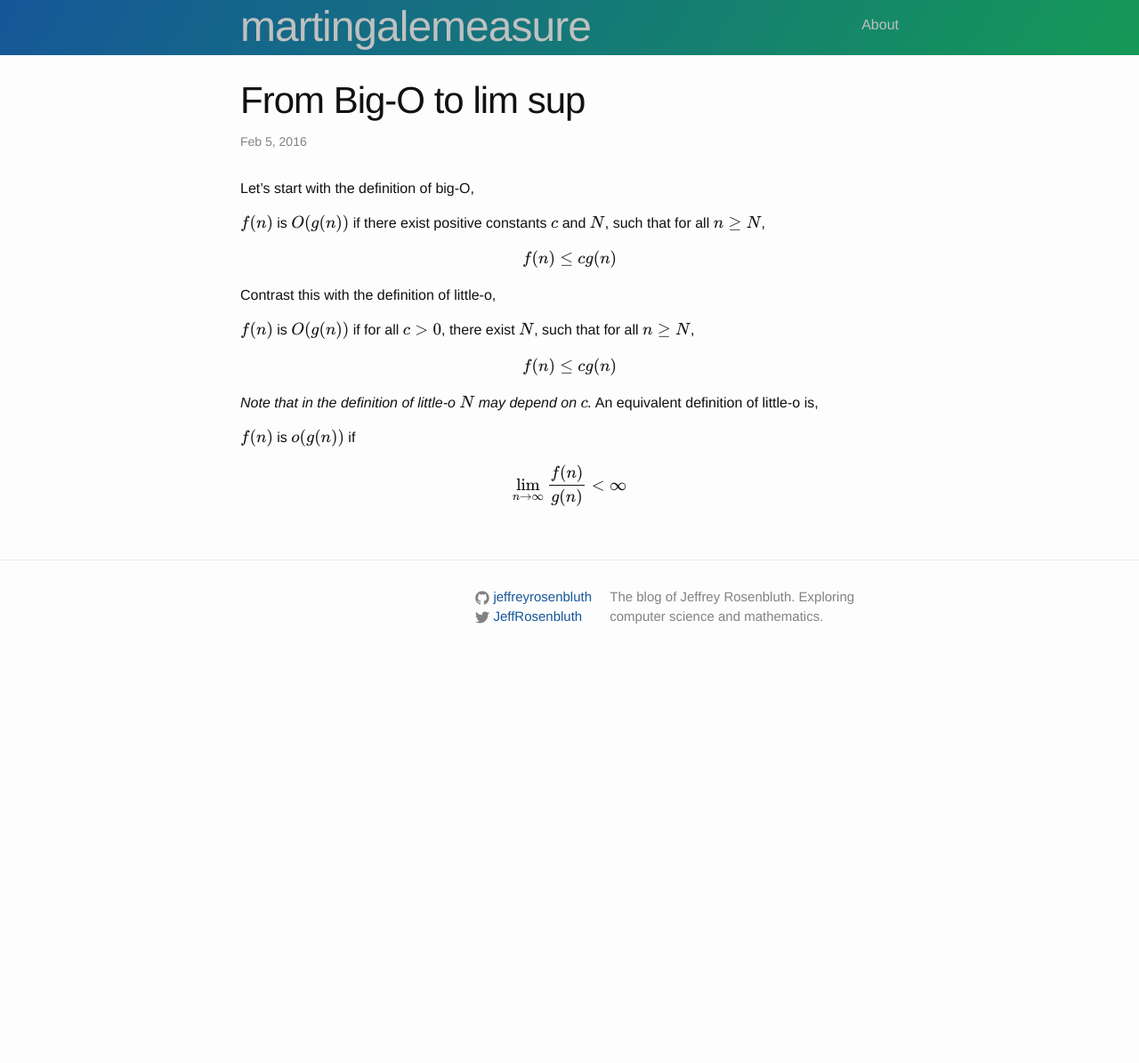
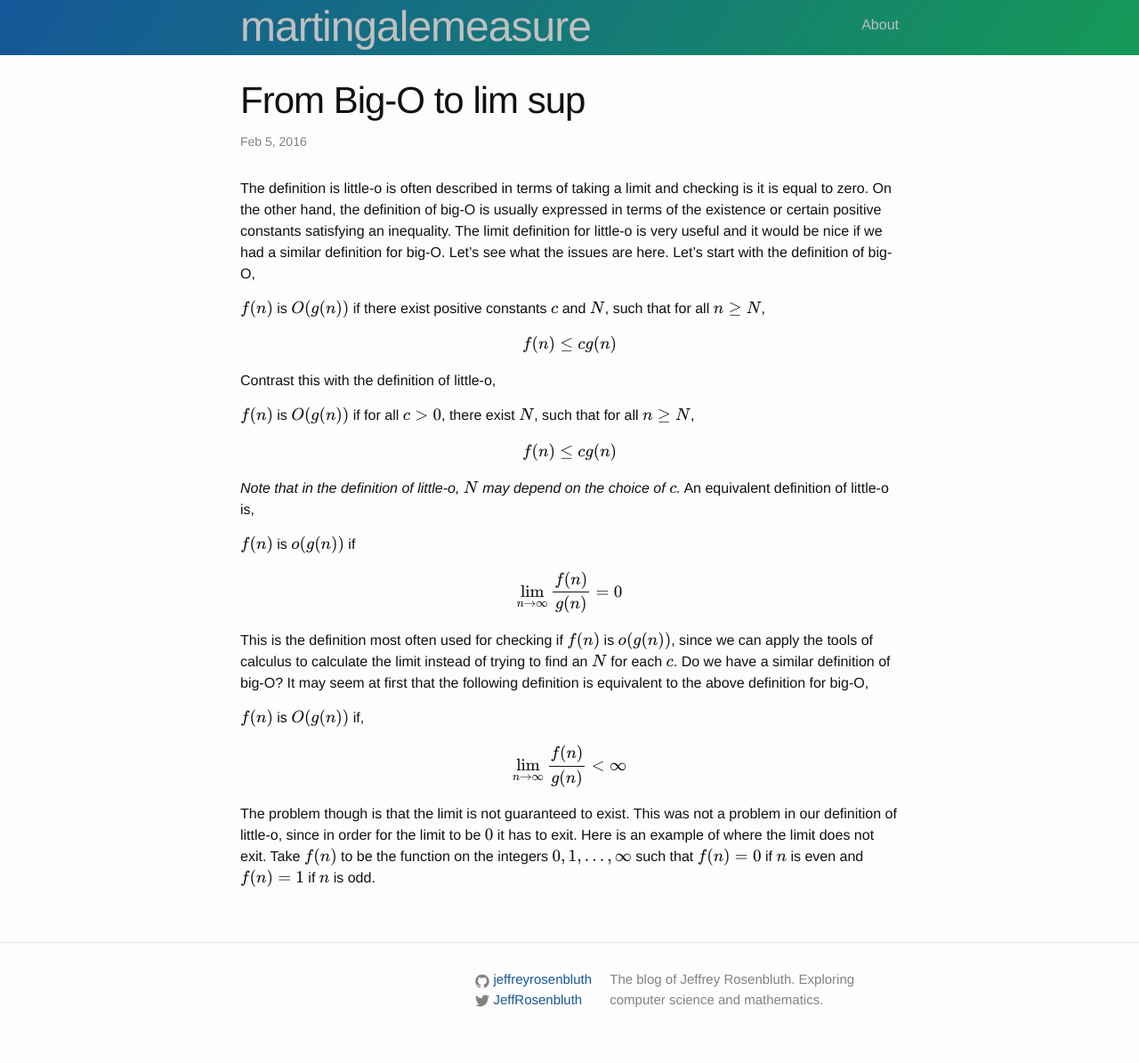
Before and after one commit to jeffreyrosenbluth/jeffreyrosenbluth.github.io, a Jekyll site: the page built from _posts/2016-02-05-bigO.md, in a window 1280 px wide. Shown: the whole page at 89% size. Built offline with Jekyll 4.4.1, drawn with Linux system fonts in a browser that asks for light colours; formulas are drawn with MathJax 3; comment, search, counter and statistics services are not loaded; before the commit the page ends 900 px from its top, so only the background shows below that.

Commit message:
no limit

```diff
--- a/_posts/2016-02-05-bigO.md
+++ b/_posts/2016-02-05-bigO.md
@@ -2,19 +2,29 @@
 layout: post
 title: From Big-O to lim sup
 ---
-
-Let's start with the definition of big-O,
+The definition is little-o is often described in terms of taking a limit and checking is it is equal to zero. On the other hand, the definition of big-O is usually expressed in terms of the existence or certain positive constants satisfying an inequality. The limit definition for little-o is very useful and it would be nice if we had a similar definition for big-O. Let's see what the issues are here. Let's start with the definition of big-O,
 
 $$f(n)$$ is $$O(g(n))$$ if there exist positive constants $$c$$ and $$N$$, such that for all $$n \geq N$$, \\[f(n) \leq cg(n)\\] Contrast this with the definition of little-o,
 
 $$f(n)$$ is $$O(g(n))$$ if for all $$c > 0$$, there exist $$N$$, such that for all $$n \geq N$$, \\[f(n) \leq cg(n)\\]
 
-*Note that in the definition of little-o $$N$$ may depend on $$c$$.*
+*Note that in the definition of little-o, $$N$$ may depend on the choice of $$c$$.*
 An equivalent definition of little-o is,
 
 $$f(n)$$ is $$o(g(n))$$ if
 {% raw %}
 $$
+\lim_{n \rightarrow \infty} \frac{f(n)}{g(n)} = 0
+$$
+{% endraw %}
+
+This is the definition most often used for checking if $$f(n)$$ is $$o(g(n))$$, since we can apply the tools of calculus to calculate the limit instead of trying to find an $$N$$ for each $$c$$. Do we have a similar definition of big-O? It may seem at first that the following definition is equivalent to the above definition for big-O,
+
+$$f(n)$$ is $$O(g(n))$$ if,
+{% raw %}
+$$
 \lim_{n \rightarrow \infty} \frac{f(n)}{g(n)} < \infty
 $$
 {% endraw %}
+
+The problem though is that the limit is not guaranteed to exist. This was not a problem in our definition of little-o, since in order for the limit to be $$0$$ it has to exit. Here is an example of where the limit does not exit. Take $$f(n)$$ to be the function on the integers $${0,1, \ldots, \infty}$$ such that $$f(n)=0$$ if $$n$$ is even and $$f(n)=1$$ if $$n$$ is odd.
```
